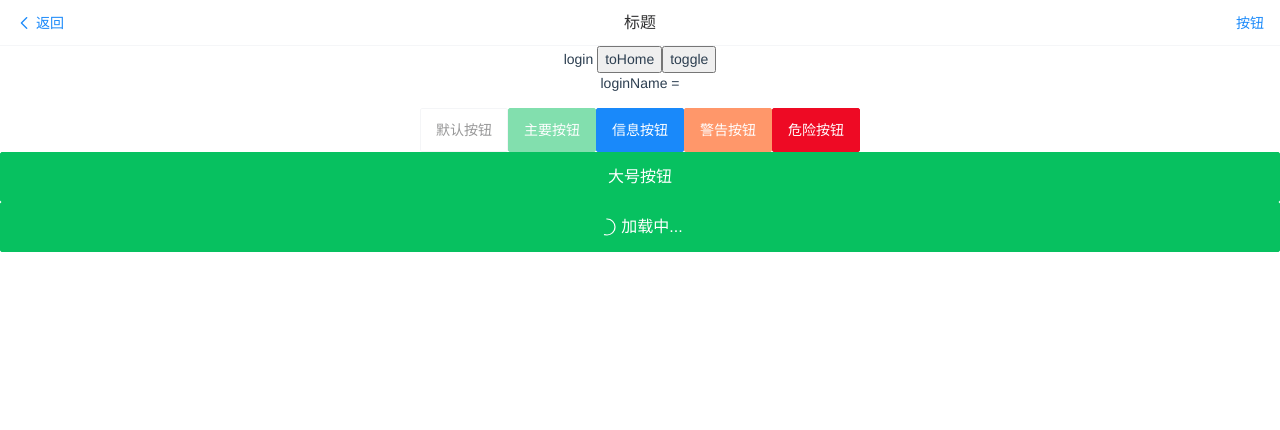
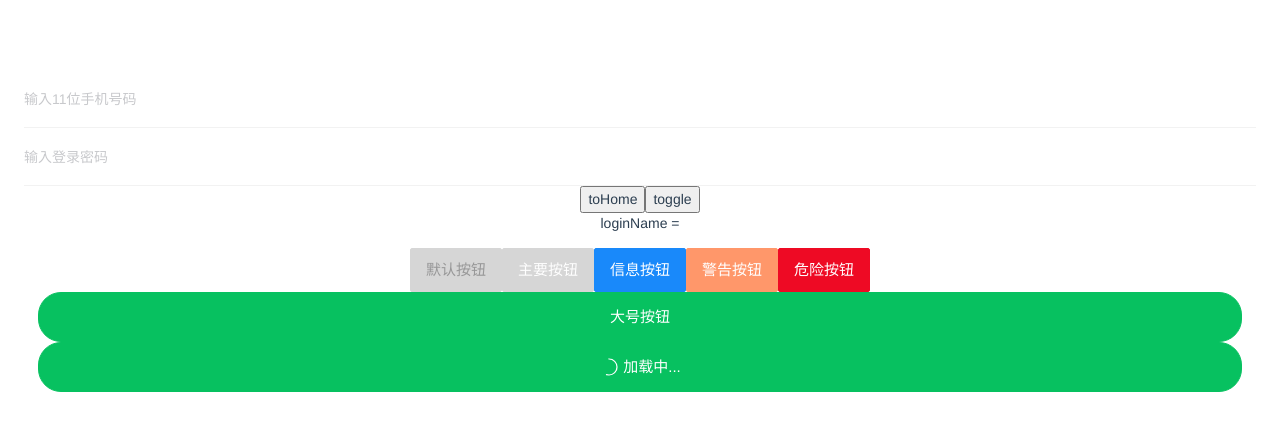
Before and after one commit to CaoBaoWang/vueSPA, a Vue app: page /#/login in a window 1280 px wide. Shown: the top 430 px of the page. Built offline with nearby package versions, Linux system fonts and the light colour scheme.

Commit message:
基本输入框

```diff
--- a/src/components/login.vue
+++ b/src/components/login.vue
@@ -1,30 +1,29 @@
 <template>
     <div>
-        <van-nav-bar
-                title="标题"
-                left-text="返回"
-                right-text="按钮"
-                left-arrow
-                @click-left="onClickLeft"
-                @click-right="onClickRight"
-        >
-<!--            <template #right>-->
-<!--                <van-icon name="search" size="22px"/>-->
-<!--            </template>-->
+        <van-nav-bar>
         </van-nav-bar>
-        login
+        <van-cell-group>
+            <van-field v-model="tel" placeholder="输入11位手机号码"/>
+            <van-field v-model="password" placeholder="输入登录密码"/>
+
+<!--         最后一van-field 没下划线  解决下划线问题   -->
+            <van-field  style="display: none"/>
+        </van-cell-group>
+
+
+
         <button @click="toHome">toHome</button>
         <button @click="show=!show">toggle</button>
 
         <p>loginName = {{user.loginName}}</p>
 
         <van-button disabled type="default">默认按钮</van-button>
-        <van-button :disabled="show"  type="primary">主要按钮</van-button>
+        <van-button :disabled="show" type="primary">主要按钮</van-button>
         <van-button type="info">信息按钮</van-button>
         <van-button type="warning">警告按钮</van-button>
         <van-button type="danger">危险按钮</van-button>
         <van-button type="primary" size="large">大号按钮</van-button>
-        <van-button loading type="primary" loading-text="加载中..."  size="large">大号按钮</van-button>
+        <van-button loading type="primary" loading-text="加载中..." size="large">大号按钮</van-button>
 
 
     </div>
@@ -33,12 +32,18 @@
 
 <script>
     import Vue from 'vue';
-    import { Button } from 'vant';
-    import { NavBar } from 'vant';
-    import { Icon } from 'vant';
 
+    import {Button} from 'vant';
+    import {NavBar} from 'vant';
+    import {Icon} from 'vant';
+    import {Field} from 'vant';
+    import { Cell, CellGroup } from 'vant';
+
+    Vue.use(Cell);
+    Vue.use(CellGroup);
+
+    Vue.use(Field);
     Vue.use(Icon);
-
     Vue.use(NavBar);
     Vue.use(Button);
 
@@ -46,10 +51,13 @@
         name: "login",
         data: function () {
             return {
-                show: true
+                show: true,
+                tel: '',
+                password: ''
             }
         },
         methods: {
+
             toHome() {
                 console.log(this.$store.getters['account/isLogin']);
 
@@ -62,10 +70,9 @@
                     .then(response => {
                         console.log('login.vue=-' + JSON.stringify(response))
                     })
-                    .catch(response=>{
+                    .catch(response => {
                         console.log(response);
                     })
-
 
 
                 //
@@ -87,6 +94,14 @@
     }
 </script>
 
-<style scoped>
+<style scoped lang="less">
+    @import "../style/theme";
 
+    .van-nav-bar {
+        background: @white;
+    }
+
+    [class*='van-hairline']::after{
+        border: none;
+    }
 </style>
--- a/src/style/theme.less
+++ b/src/style/theme.less
@@ -4,11 +4,11 @@
 @gray-1: #f7f8fa;
 @gray-2: #f2f3f5;
 @gray-3: #ebedf0;
-@gray-4: #dcdee0;
-@gray-5: #c8c9cc;
+@gray-4: #E5E5E5;//my
+@gray-5: #AEAEAE;//my
 @gray-6: #969799;
 @gray-7: #646566;
-@gray-8: #323233;
+@gray-8: #333333;
 @red: #ee0a24;
 @blue: #1989fa;
 @orange: #ff976a;
@@ -78,3 +78,20 @@ sans-serif;
 .van-nav-bar__text:active{
   background: @primary-color;
 }
+
+
+//Field 输入框
+@field-input-text-color: @text-color;
+@field-placeholder-text-color: @gray-5;
+.van-field{
+  padding: 17px 24px;
+  //margin: 0 24px;
+  //border-bottom: 1px solid @gray-4;
+}
+
+.van-field:not(:last-child)::after {
+
+  border-bottom: 1px solid @gray-4;
+  left: 24px;
+  right: 24px;
+}
```
